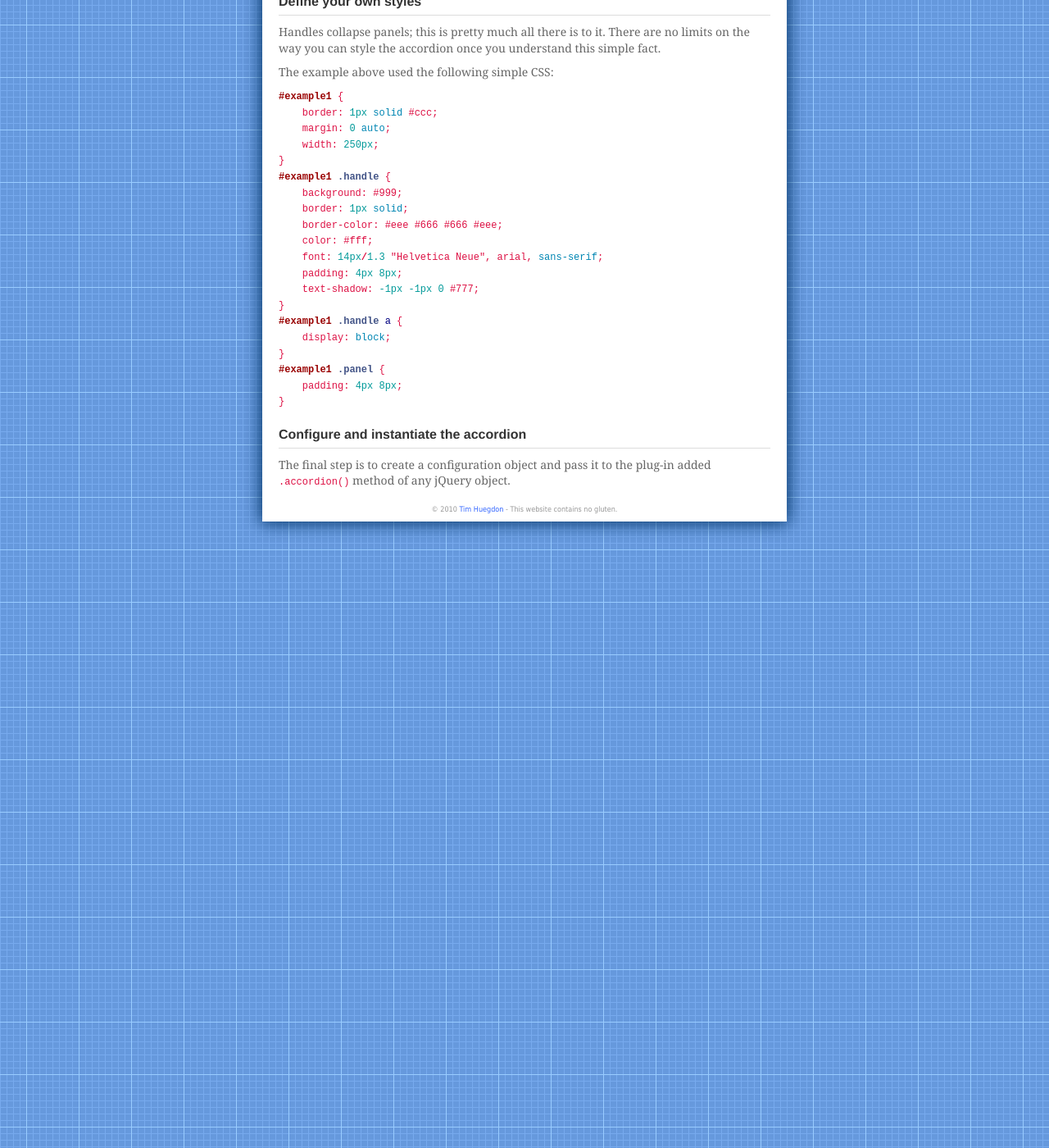
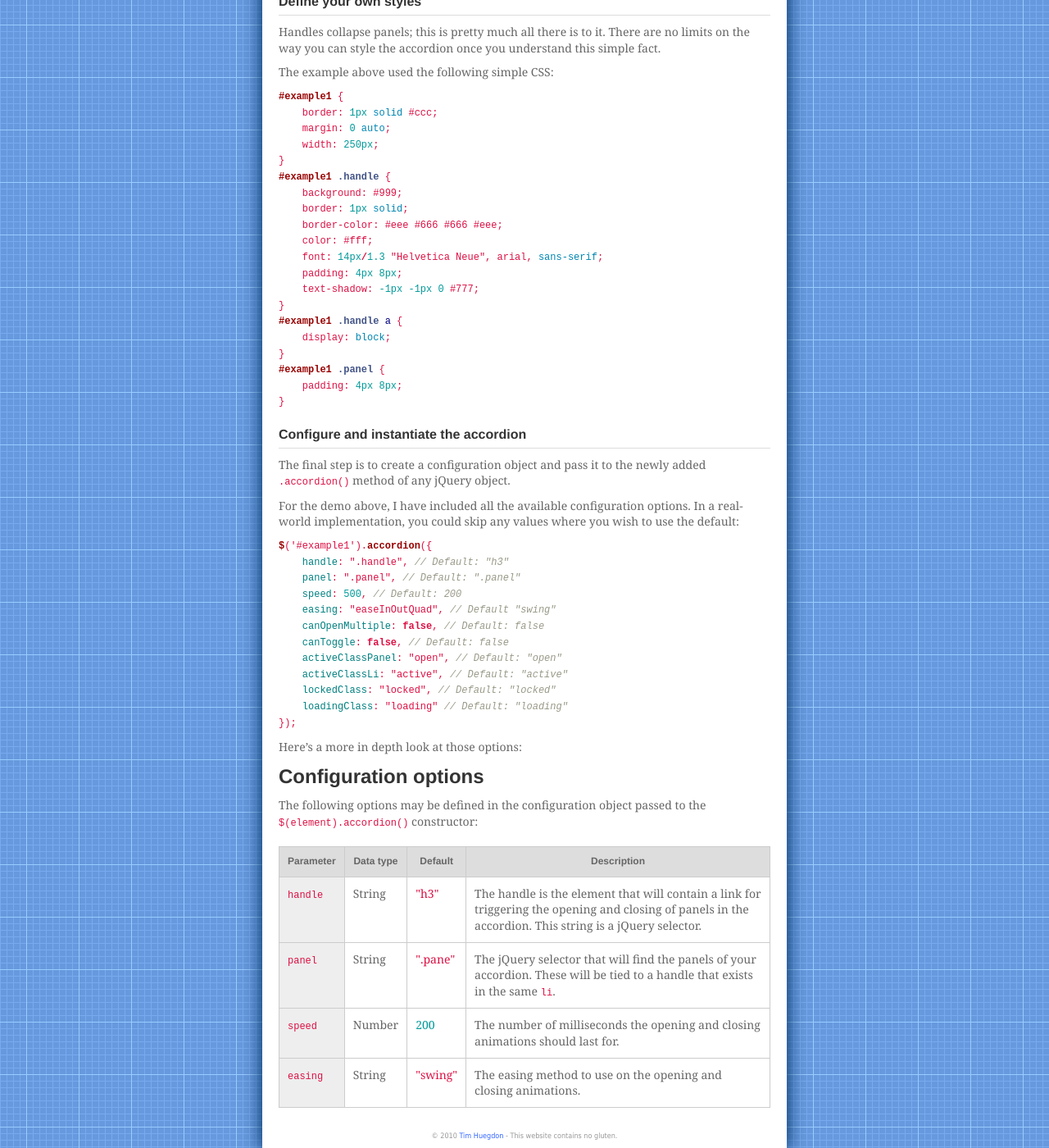
Before and after one commit to nefarioustim/nefarioustim.github.com, a Jekyll site: the page built from jquery-accordion/index.md, in a window 1280 px wide and 1400 px high, scrolled down 2054 px. Shown: the whole window at 82% size. Built offline with Jekyll 4.4.1, drawn with Linux system fonts in a browser that asks for light colours; Markdown is read by kramdown in place of the engine named in the settings.

Commit message:
More updates to accordion docs.

```diff
--- a/jquery-accordion/index.md
+++ b/jquery-accordion/index.md
@@ -185,4 +185,81 @@ The example above used the following simple CSS:
 ### Configure and instantiate the accordion
 
 The final step is to create a configuration object and pass it to the
-plug-in added `.accordion()` method of any jQuery object.
+newly added `.accordion()` method of any jQuery object.
+
+For the demo above, I have included all the available configuration options.
+In a real-world implementation, you could skip any values where you wish to
+use the default:
+
+{% highlight javascript %}
+$('#example1').accordion({
+    handle: ".handle", // Default: "h3"
+    panel: ".panel", // Default: ".panel"
+    speed: 500, // Default: 200
+    easing: "easeInOutQuad", // Default "swing"
+    canOpenMultiple: false, // Default: false
+    canToggle: false, // Default: false
+    activeClassPanel: "open", // Default: "open"
+    activeClassLi: "active", // Default: "active"
+    lockedClass: "locked", // Default: "locked"
+    loadingClass: "loading" // Default: "loading"
+});
+{% endhighlight %}
+
+Here's a more in depth look at those options:
+
+## Configuration options
+
+The following options may be defined in the configuration object passed to the
+`$(element).accordion()` constructor:
+
+<table id="table-config">
+    <thead>
+        <tr>
+            <th scope="col">Parameter</th>
+            <th scope="col">Data type</th>
+            <th scope="col">Default</th>
+            <th scope="col">Description</th>
+        </tr>
+    </thead>
+    <tbody class="highlight">
+        <tr>
+            <th scope="row"><code>handle</code></th>
+            <td>String</td>
+            <td class="s">"h3"</td>
+            <td>
+                The handle is the element that will contain a link for
+                triggering the opening and closing of panels in the accordion.
+                This string is a jQuery selector.
+            </td>
+        </tr>
+        <tr>
+            <th scope="row"><code>panel</code></th>
+            <td>String</td>
+            <td class="s">".pane"</td>
+            <td>
+                The jQuery selector that will find the panels of your
+                accordion. These will be tied to a handle that exists in the
+                same <code>li</code>.
+            </td>
+        </tr>
+        <tr>
+            <th scope="row"><code>speed</code></th>
+            <td>Number</td>
+            <td class="m">200</td>
+            <td>
+                The number of milliseconds the opening and closing animations
+                should last for.
+            </td>
+        </tr>
+        <tr>
+            <th scope="row"><code>easing</code></th>
+            <td>String</td>
+            <td class="s">"swing"</td>
+            <td>
+                The easing method to use on the opening and closing
+                animations.
+            </td>
+        </tr>
+    </tbody>
+</table>
```
